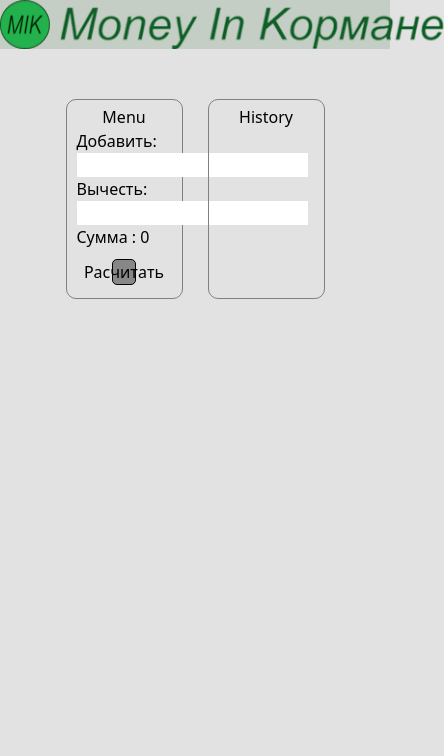
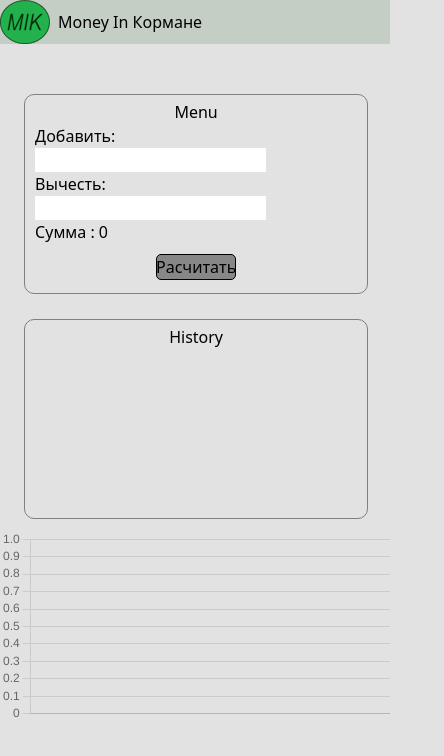
Before and after one commit to BpJ-inx/Money-in-Kormany, a Vue app: page / in a window 390 px wide. Shown: the top 756 px of the page, 444 px wide, since content can reach past the window. Built offline with nearby package versions, Linux system fonts and the light colour scheme.

Commit message:
added a graph showing the change in the amount, fixed the mobile view

```diff
--- a/package.json
+++ b/package.json
@@ -9,6 +9,7 @@
     "preview": "vite preview"
   },
   "dependencies": {
+    "chart.js": "^4.4.0",
     "vue": "^3.3.4",
     "vue-router": "^4.2.5"
   },
--- /dev/null
+++ b/src/assets/compmonents/canvaBoxStyle.scss
@@ -0,0 +1,14 @@
+.chart_place {
+    display: flex;
+    width: 100%;
+    align-items: center;
+    justify-content: center;
+    margin-top: 10px;
+
+}
+
+.canva_box_style {
+    display: flex;
+    width: 800px;
+
+}
--- a/src/assets/compmonents/navbarStyle.scss
+++ b/src/assets/compmonents/navbarStyle.scss
@@ -2,4 +2,5 @@
     border: 0px solid black;
     background-color: rgba(10, 81, 10, 0.136);
     align-items: center;
+    width: 100%;
 }
--- a/src/assets/pages/mainStyle.scss
+++ b/src/assets/pages/mainStyle.scss
@@ -5,7 +5,25 @@
     height: 100%;
     width: 100%;
     margin-top: 50px;
+
 }
+
+@media (max-width: 1024px) {
+    .body_main {
+        display: flex;
+        gap: 25px;
+        flex-direction: column;
+        justify-content: center;
+        align-items: center;
+        align-content: center;
+        height: 100%;
+        width: 98%;
+        margin: 5px;
+        margin-top: 50px;
+
+    }
+}
+
 
 .menu_box {
     display: flex;
@@ -15,6 +33,9 @@
     width: 30%;
     padding: 5px 10px 10px 10px;
     border-radius: 10px;
+    @media(max-width: 1024px) {
+        width: 90%;
+    }
 
 }
 
@@ -56,4 +77,7 @@
     width: 30%;
     padding: 5px 10px 10px 10px;
     border-radius: 10px;
+    @media(max-width: 1024px) {
+        width: 90%;
+    }
 }
--- a/src/components/ui/navbar/UNavbar.vue
+++ b/src/components/ui/navbar/UNavbar.vue
@@ -2,7 +2,8 @@
     <nav class="navbar lg:px-4 flex flex-wrap   lg:py-2">
         <label class="flex pr-1">
             <img src="/label.png" class="mr-2">
-            <img src="/name.png" class="pt-1" alt="Momey In Кормане">
+            <!-- <img src="/name.png" class="pt-1" alt="Momey In Кормане"> -->
+            <span class="flex m-auto">Money In Кормане</span>
         </label>
     </nav>
 </template>
--- /dev/null
+++ b/src/hooks/chart.js
@@ -0,0 +1,130 @@
+import Chart from 'chart.js/auto';
+import { ref } from 'vue';
+import { firstPoint, lastPoint } from '../hooks/historyTransaction.js'
+
+
+
+const days = ref([])
+const money = ref([])
+const chart = ref([])
+
+function getDataHistory() {
+    const newDataHistory = JSON.parse(localStorage.getItem('history'))
+    // if (newDataHistory.length >= 5) {
+    //     newDataHistory = newDataHistory.slice(newDataHistory.length - lastPoint.value, newDataHistory.length - firstPoint.value)
+    // }
+    let sum = 0
+
+    //[[1,22,1,0],[2,23,1,0],[2,24,1,0],[2,25,1,0],[2,26,1,0],[2,27,1,0],[2,28,1,0],[2,29,1,0],[2,30,1,0],[2,31,1,0]]
+    if (newDataHistory) {
+        let lastDay = 0
+        money.value = []
+        days.value = []
+
+        newDataHistory.map(function (item) {
+
+            if (lastDay != item[1]) {
+                lastDay = item[1]
+                days.value.push(`Day ${item[1]}`)
+                if (item[2]) {
+                    sum = sum + item[2]
+                    if (item[3]) {
+                        sum = sum - item[3]
+                    }
+                    money.value.push(sum)
+                } else if (item[3]) {
+                    sum = sum - item[3]
+                    money.value.push(sum)
+                } else {
+                    money.value.push(sum)
+                }
+            } else {
+                if (item[2]) {
+                    sum = sum + item[2]
+                    let perDay = item[2]
+                    if (item[3]) {
+                        sum = sum - item[3]
+                        perDay = perDay - item[3]
+                    }
+                    money.value[money.value.length - 1] += perDay
+                } else if (item[3]) {
+                    sum = sum - item[3]
+                    money.value[money.value.length - 1] -= item[3]
+                } else {
+                    // money.value[money.length-1]=+sum
+                }
+            }
+
+
+        });
+        // newDataHistory.map(function (item) {
+
+
+        // });
+    }
+}
+
+const createChart = () => {
+    getDataHistory()
+    // const MONTHS = [
+    //     'January',
+    //     'February',
+    //     'March',
+    //     'April',
+    //     'May',
+    //     'June',
+    //     'July',
+    //     'August',
+    //     'September',
+    //     'October',
+    //     'November',
+    //     'December'
+    // ];
+
+
+
+
+    chart.value = new Chart(
+        document.querySelector('#acquisitions'),
+        {
+            type: 'line',
+            data: {
+                labels: days.value.map(row => row),
+                datasets: [
+                    {
+                        label: 'Балланс',
+
+                        data: money.value,
+                        backgroundColor: 'rgb(39, 255, 39)',
+                        borderColor: 'rgb(19, 100, 19)',
+                        pointStyle: 'circle',
+                        pointRadius: 5,
+                        pointHoverRadius: 10,
+                        tension: 0.3,
+
+
+                    }
+                ]
+            },
+            options: {
+                plugins: {
+                    legend: {
+                        display: false
+                    }
+                }
+            }
+
+        }
+    );
+
+
+}
+
+
+
+
+
+export {
+    createChart,
+    chart
+}
--- a/src/hooks/historyTransaction.js
+++ b/src/hooks/historyTransaction.js
@@ -1,4 +1,5 @@
 import { ref } from 'vue'
+import { createChart, chart } from '../hooks/chart.js'
 
 
 const sum = ref(+localStorage.getItem('sum'))
@@ -6,7 +7,7 @@ const firstPoint = ref(0)
 const lastPoint = ref(5)
 const isHistoryExist = ref(true)
 const history = ref(JSON.parse(localStorage.getItem('history')))
-if (history.value === null) {
+if (history.value === null || history.value.length == 0) {
     isHistoryExist.value = false
 } else {
     if (history.value.length >= 5) {
@@ -28,6 +29,7 @@ const calculation = () => {
         console.log('пустой ввод');
         document.querySelector('.plus').value = ''
         document.querySelector('.minus').value = ''
+        return
     } else {
         let allHistory = JSON.parse(localStorage.getItem('history'))
         let day = new Date().getDate()
@@ -54,6 +56,10 @@ const calculation = () => {
 
 
     }
+    chart.value.destroy();
+    createChart()
+
+
 }
 
 const nextPageHistory = () => {
--- a/src/pages/main.vue
+++ b/src/pages/main.vue
@@ -17,14 +17,18 @@
                 </div>
                 <div class="flex flex-row  bottom-0 left-0">
                     <button class="menu_button" @click="previousPageHistory"> &lt;- </button>
-                    <!-- <button class="menu_button" @click="reset"> reset </button> -->
+                    <button class="menu_button" @click="reset"> reset </button>
                     <button class="menu_button" @click="nextPageHistory"> -> </button>
                 </div>
             </div>
 
         </div>
     </div>
+    <div class="chart_place">
+        <div class="canva_box_style"><canvas id="acquisitions"></canvas></div>
+    </div>
 </template>
+
 
 <script>
 import History_point from '../components/History_point.vue'
@@ -38,6 +42,9 @@ import {
     lastPoint,
     firstPoint
 } from '../hooks/historyTransaction.js'
+import { createChart } from '../hooks/chart.js'
+import { onMounted } from 'vue'
+
 
 export default {
     data() {
@@ -56,15 +63,19 @@ export default {
         }
 
     },
-    methods:{
+    methods: {
 
-        // reset(){
-        //     localStorage.clear();
-        //     location.reload()
-        // }
+        reset() {
+            localStorage.clear();
+            location.reload()
+        }
+
+
     },
     setup() {
-
+        onMounted(() => {
+            createChart()
+        })
         return {
             sum,
             calculation,
@@ -73,7 +84,8 @@ export default {
             history,
             isHistoryExist,
             lastPoint,
-            firstPoint
+            firstPoint,
+            createChart
         }
     }
 
@@ -83,4 +95,5 @@ export default {
 
 <style lang="scss" scoped>
 @import '../assets/pages/mainStyle.scss';
+@import '../assets/compmonents/canvaBoxStyle.scss';
 </style>
```
Also changed, not shown: public/name.png, 1 other file (tests, documents, lock files or other folders).
